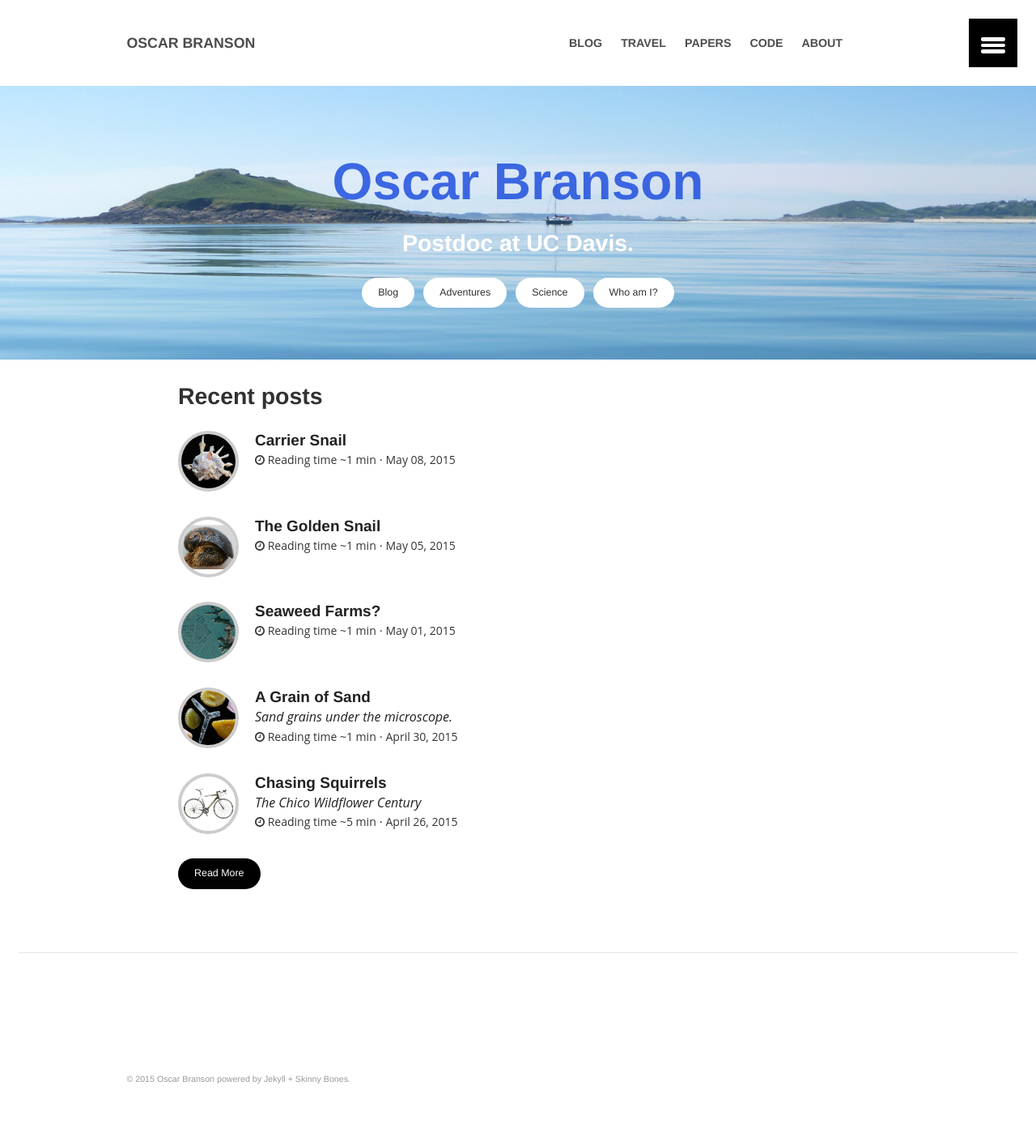
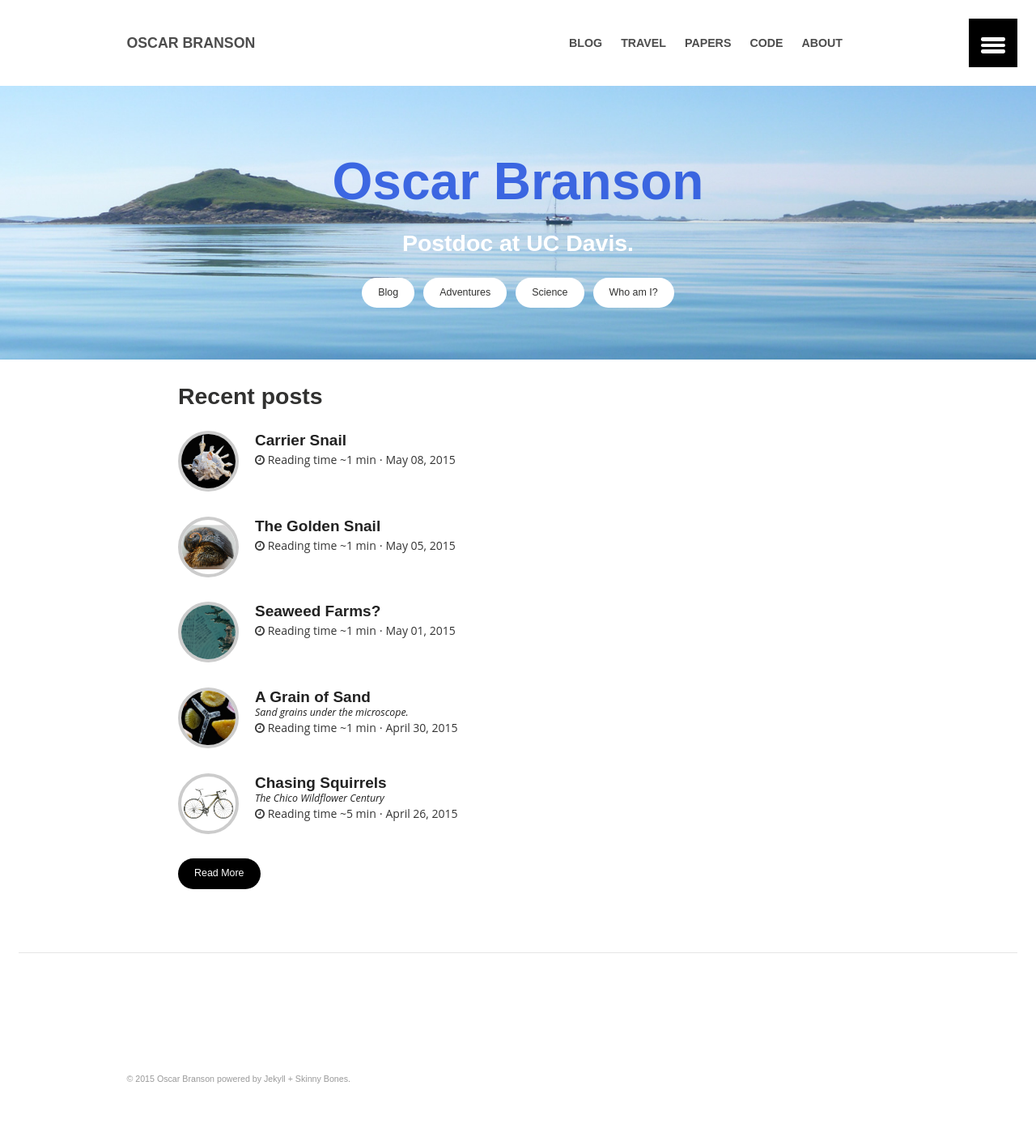
Before and after one commit to oscarbranson/oscarbranson.github.io, a Jekyll site: the page built from index.md, in a window 1280 px wide. Shown: the whole page at 81% size. Built offline with Jekyll 4.4.1, drawn with Linux system fonts in a browser that asks for light colours.

Commit message:
Updated font size, cleaned up recent posts list

```diff
--- a/_sass/_base.scss
+++ b/_sass/_base.scss
@@ -9,6 +9,10 @@ body {
 
 p {
 	@include font-size(18,yes,28);
+}
+
+p[itemprop="description"] {
+	@include font-size(14, no, 16);
 }
 
 li {
--- a/_sass/_variables.scss
+++ b/_sass/_variables.scss
@@ -4,7 +4,7 @@
 // Typography variables
 
 $base-font                   	: "Open Sans",sans-serif;
-$heading-font                	: "Helvetica Neue","Segoe UI",Arial,sans-serif;
+$heading-font                	: Futura,sans-serif;
 $caption-font                	: $base-font;
 $code-font                   	: monospace;
 $alt-font                    	: $heading-font;
```
